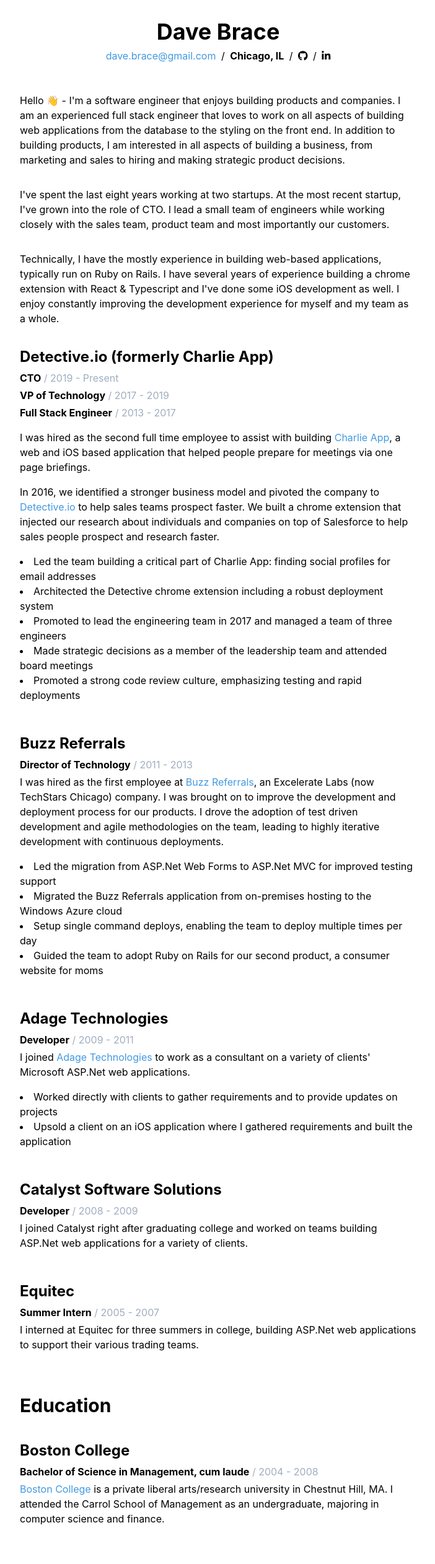
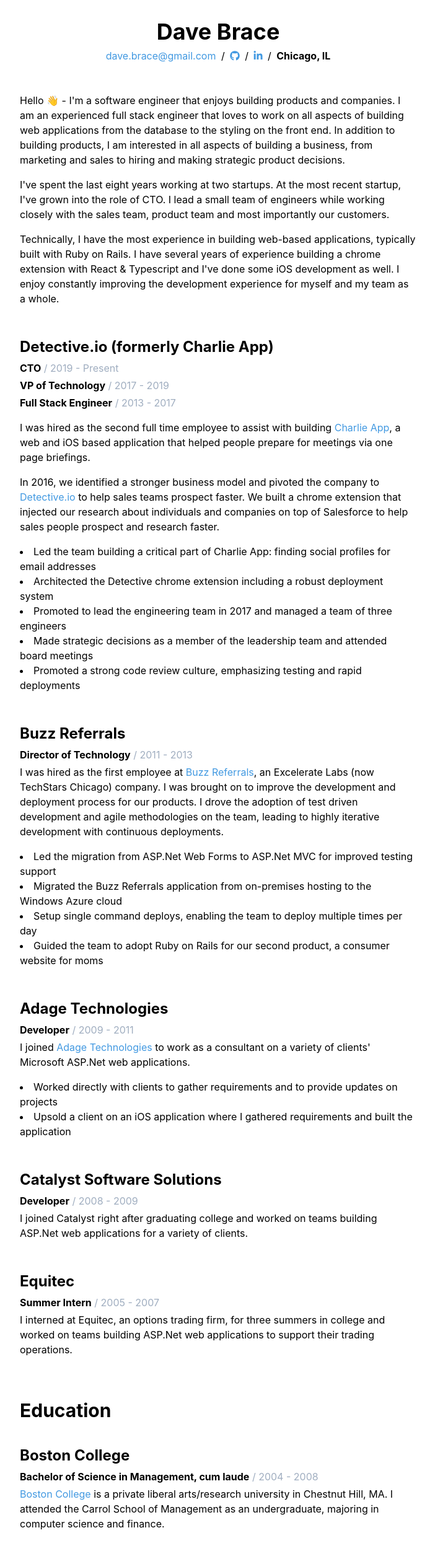
Before and after one commit to davebrace/resume, a website: page index.html in a window 1280 px wide. Shown: the top 2524 px of the page at 62% size, without its empty margins (288-990 px from the left). Drawn offline with Linux system fonts and the light colour scheme.

Commit message:
More resume tweaks

```diff
--- a/index.html
+++ b/index.html
@@ -23,19 +23,21 @@
           >dave.brace@gmail.com</a
         >
         <span> / </span>
-        <span class="font-bold mx-1">Chicago, IL</span>
-        <span> / </span>
         <a href="https://github.com/davebrace" target="_blank">
-          <i class="fab fa-github mx-1"></i>
+          <i class="fab fa-github text-blue-500 hover:text-blue-600 mx-1"></i>
         </a>
         <span> / </span>
         <a href="https://www.linkedin.com/in/davebrace/" target="_blank">
-          <i class="fab fa-linkedin-in mx-1"></i>
+          <i
+            class="fab fa-linkedin-in text-blue-500 hover:text-blue-600 mx-1"
+          ></i>
         </a>
+        <span> / </span>
+        <span class="font-bold mx-1">Chicago, IL</span>
       </div>
     </div>
     <div class="w-5/6 md:w-1/2 mx-auto mt-12">
-      <p class="mb-8">
+      <p class="mb-4">
         Hello 👋 - I'm a software engineer that enjoys building products and
         companies. I am an experienced full stack engineer that loves to work on
         all aspects of building web applications from the database to the
@@ -43,20 +45,19 @@
         interested in all aspects of building a business, from marketing and
         sales to hiring and making strategic product decisions.
       </p>
-      <p class="mb-8">
+      <p class="mb-4">
         I've spent the last eight years working at two startups. At the most
         recent startup, I've grown into the role of CTO. I lead a small team of
         engineers while working closely with the sales team, product team and
         most importantly our customers.
       </p>
-      <p class="mb-8">
-        Technically, I have the mostly experience in building web-based
-        applications, typically run on Ruby on Rails. I have several years of
-        experience building a chrome extension with React & Typescript and I've
-        done some iOS development as well. I enjoy constantly improving the
+      <p class="mb-12">
+        Technically, I have the most experience in building web-based
+        applications, typically built with Ruby on Rails. I have several years
+        of experience building a chrome extension with React & Typescript and
+        I've done some iOS development as well. I enjoy constantly improving the
         development experience for myself and my team as a whole.
       </p>
-      <div class="mt-8 mb-8">
       <div class="mb-12">
         <h2 class="text-2xl font-bold mb-1">
           Detective.io (formerly Charlie App)
@@ -92,35 +93,33 @@
                                 hover:text-blue-600"
             >Detective.io</a
           >
-            to help sales teams prospect faster. We built a chrome extension
-            that injected our research about individuals and companies on top of
+          to help sales teams prospect faster. We built a chrome extension that
+          injected our research about individuals and companies on top of
           Salesforce to help sales people prospect and research faster.
         </p>
         <ul class="list-disc list-inside">
           <li>
-              Led the team building a critical part of Charlie App: finding
-              social profiles for email addresses
+            Led the team building a critical part of Charlie App: finding social
+            profiles for email addresses
           </li>
           <li>
             Architected the Detective chrome extension including a robust
             deployment system
           </li>
           <li>
-              Promoted to lead the engineering team in 2017 and managed a team
-              of three engineers
+            Promoted to lead the engineering team in 2017 and managed a team of
+            three engineers
           </li>
           <li>
             Made strategic decisions as a member of the leadership team and
             attended board meetings
           </li>
           <li>
-              Promoted a strong code review culture, emphasizing testing and
-              rapid deployments
+            Promoted a strong code review culture, emphasizing testing and rapid
+            deployments
           </li>
         </ul>
       </div>
-      </div>
-      <div class="mt-8 mb-8">
       <div class="mb-12">
         <h2 class="text-2xl font-bold mb-1">Buzz Referrals</h2>
         <p class="mb-1">
@@ -134,19 +133,19 @@
             class="text-blue-500 hover:text-blue-600"
             >Buzz Referrals</a
           >, an Excelerate Labs (now TechStars Chicago) company. I was brought
-            on to improve the development and deployment process for our
-            products. I drove the adoption of test driven development and agile
+          on to improve the development and deployment process for our products.
+          I drove the adoption of test driven development and agile
           methodologies on the team, leading to highly iterative development
           with continuous deployments.
         </p>
         <ul class="list-disc list-inside">
           <li>
-              Led the migration from ASP.Net Web Forms to ASP.Net MVC for
-              improved testing support
+            Led the migration from ASP.Net Web Forms to ASP.Net MVC for improved
+            testing support
           </li>
           <li>
-              Migrated the Buzz Referrals application from on-premises hosting
-              to the Windows Azure cloud
+            Migrated the Buzz Referrals application from on-premises hosting to
+            the Windows Azure cloud
           </li>
           <li>
             Setup single command deploys, enabling the team to deploy multiple
@@ -158,8 +157,6 @@
           </li>
         </ul>
       </div>
-      </div>
-      <div class="mt-8 mb-8">
       <div class="mb-12">
         <h2 class="text-2xl font-bold mb-1">Adage Technologies</h2>
         <p class="mb-1">
@@ -173,8 +170,8 @@
             class="text-blue-500 hover:text-blue-600"
             >Adage Technologies</a
           >
-            to work as a consultant on a variety of clients' Microsoft ASP.Net
-            web applications.
+          to work as a consultant on a variety of clients' Microsoft ASP.Net web
+          applications.
         </p>
         <ul class="list-disc list-inside">
           <li>
@@ -182,13 +179,11 @@
             updates on projects
           </li>
           <li>
-              Upsold a client on an iOS application where I gathered
-              requirements and built the application
+            Upsold a client on an iOS application where I gathered requirements
+            and built the application
           </li>
         </ul>
       </div>
-      </div>
-      <div class="mt-8 mb-8">
       <div class="mb-12">
         <h2 class="text-2xl font-bold mb-1">Catalyst Software Solutions</h2>
         <p class="mb-1">
@@ -200,8 +195,6 @@
           building ASP.Net web applications for a variety of clients.
         </p>
       </div>
-      </div>
-      <div class="mt-8 mb-8">
       <div class="mb-12">
         <h2 class="text-2xl font-bold mb-1">Equitec</h2>
         <p class="mb-1">
@@ -209,14 +202,13 @@
           <span class="text-gray-500">/ 2005 - 2007</span>
         </p>
         <p class="mb-4">
-            I interned at Equitec for three summers in college, building ASP.Net
-            web applications to support their various trading teams.
+          I interned at Equitec, an options trading firm, for three summers in
+          college and worked on teams building ASP.Net web applications to
+          support their trading operations.
         </p>
       </div>
-      </div>
       <div class="mt-16">
-        <h2 class="text-3xl font-bold mb-1">Education</h2>
-        <div class="mt-8 mb-8">
+        <h2 class="text-3xl font-bold mb-8">Education</h2>
         <div class="mb-12">
           <h2 class="text-2xl font-bold mb-1">Boston College</h2>
           <p class="mb-1">
@@ -231,11 +223,10 @@
               class="text-blue-500 hover:text-blue-600"
               >Boston College</a
             >
-              is a private liberal arts/research university in Chestnut Hill,
-              MA. I attended the Carrol School of Management as an
-              undergraduate, majoring in computer science and finance.
+            is a private liberal arts/research university in Chestnut Hill, MA.
+            I attended the Carrol School of Management as an undergraduate,
+            majoring in computer science and finance.
           </p>
-          </div>
         </div>
       </div>
       <div class="mt-16">
@@ -244,7 +235,6 @@
           In order to expand my technical skillset and to keep learning, I've
           built a variety of side projects.
         </p>
-        <div class="mt-8 mb-8">
         <div class="mb-12">
           <h2 class="text-2xl font-bold mb-1">CodeRequest.io</h2>
           <p class="mb-1">
@@ -264,12 +254,10 @@
             GitHub for each candidate. This was very cumbersome, but the
             benefits were clear as it allowed candidates to open pull requests
             on GitHub for us to review their take home projects. This let the
-              candidate demonstrate their writing communication with code and
-              also allowed them to learn about our code review culture.
+            candidate demonstrate their writing communication with code and also
+            allowed them to learn about our code review culture.
           </p>
         </div>
-        </div>
-        <div class="mt-8 mb-8">
         <div class="mb-12">
           <h2 class="text-2xl font-bold mb-1">vim-testnav</h2>
           <p class="mb-1">
@@ -284,14 +272,12 @@
               >vim-testnav</a
             >, in 2016 to enable rapid automatic switching between test and
             production code. The plugin is pretty simple, it will find a
-              corresponding file name in the current project's hierarchy based
-              on the file you're currently viewing. For example, if you're
-              viewing 'home_controller_spec.rb', it will search for the
+            corresponding file name in the current project's hierarchy based on
+            the file you're currently viewing. For example, if you're viewing
+            'home_controller_spec.rb', it will search for the
             'home_controller.rb' file and open it for you.
           </p>
         </div>
-        </div>
-        <div class="mt-8 mb-8">
         <div class="mb-12">
           <h2 class="text-2xl font-bold mb-1">Pack Draft</h2>
           <p class="mb-1"><span class="text-gray-500">2014 - 2015</span></p>
@@ -307,8 +293,6 @@
             about a year.
           </p>
         </div>
-        </div>
-        <div class="mt-8 mb-8">
         <div class="mb-12">
           <h2 class="text-2xl font-bold mb-1">Stew Share</h2>
           <p class="mb-1">
@@ -321,13 +305,12 @@
               class="text-blue-500 hover:text-blue-600"
               >Stew Share</a
             >
-              in 2013 as a website to share secret family recipes. At the time,
-              I was professionally building ASP.Net web applications and I was
-              curious to learn Rails. This was the first application I built
-              using Ruby on Rails. The website is still running today and is
-              used by my extended family frequently.
+            in 2013 as a website to share secret family recipes. At the time, I
+            was professionally building ASP.Net web applications and I was
+            curious to learn Rails. This was the first application I built using
+            Ruby on Rails. The website is still running today and is used by my
+            extended family frequently.
           </p>
-          </div>
         </div>
       </div>
     </div>
```
Also changed, not shown: main.css (+1 -1 lines). Lines whose indentation alone changed are shown as unchanged.
